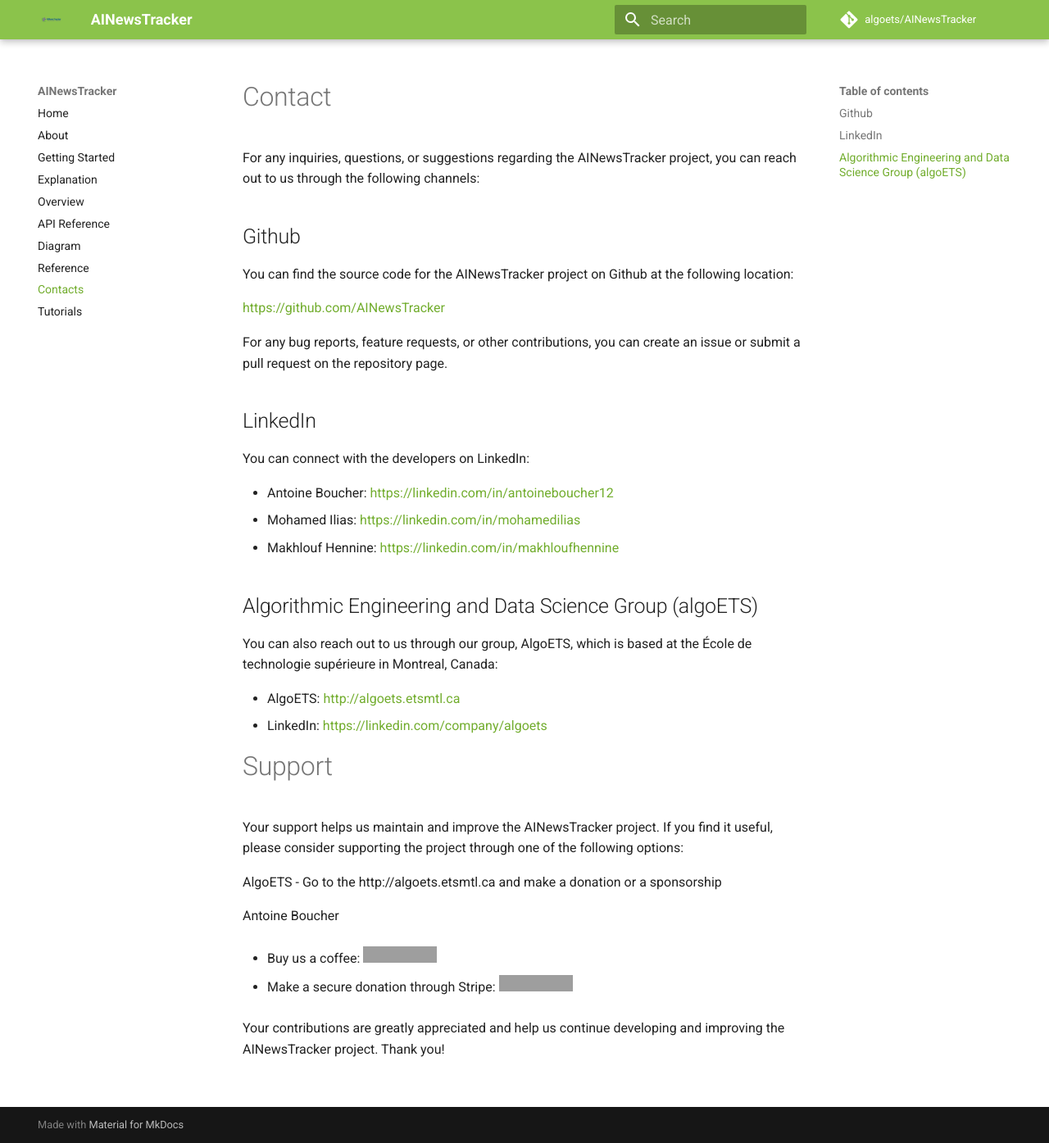
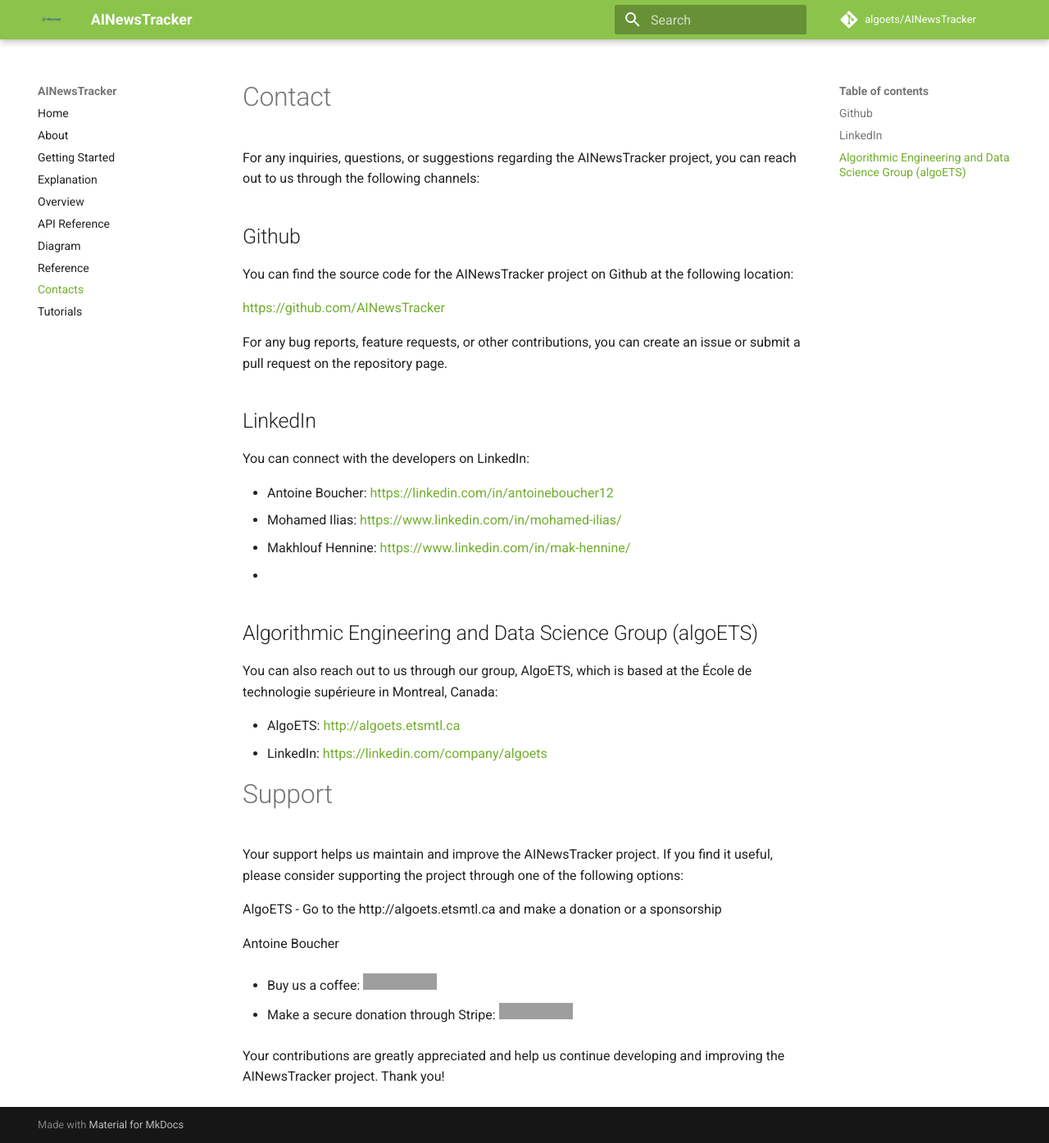
Before and after one commit to AlgoETS/AINewsTracker, an MkDocs documentation site: the page built from docs/contact.md, in a window 1280 px wide and 1395 px high. Shown: the whole window at 82% size. Built offline with MkDocs 1.6.1 and Material for MkDocs 9.7.7, drawn with Linux system fonts in a browser that asks for light colours; comment, search, counter and statistics services are not loaded; some of the changed lines change nothing that is shown; grey boxes are pictures that could not be loaded.

Commit message:
Update contact.md

```diff
--- a/docs/contact.md
+++ b/docs/contact.md
@@ -15,8 +15,10 @@
 You can connect with the developers on LinkedIn:
 
 - Antoine Boucher: [https://linkedin.com/in/antoineboucher12](https://linkedin.com/in/antoineboucher12)
-- Mohamed Ilias: [https://linkedin.com/in/mohamedilias](https://linkedin.com/in/mohamedilias)
-- Makhlouf Hennine: [https://linkedin.com/in/makhloufhennine](https://linkedin.com/in/makhloufhennine)
+- Mohamed Ilias: [https://www.linkedin.com/in/mohamed-ilias/](https://www.linkedin.com/in/mohamed-ilias/)
+- Makhlouf Hennine: [https://www.linkedin.com/in/mak-hennine/](https://www.linkedin.com/in/mak-hennine/)
+
+-
 
 ## Algorithmic Engineering and Data Science Group (algoETS)
 
```
